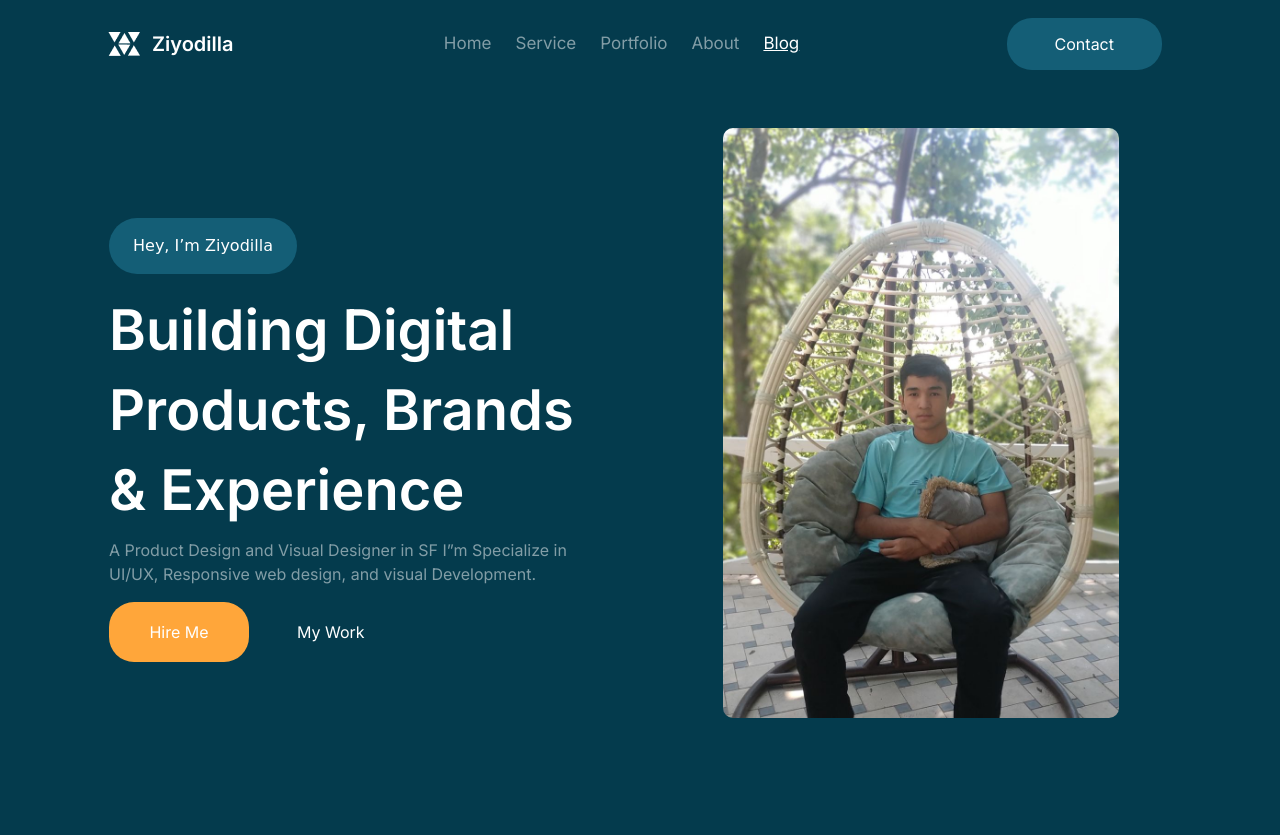
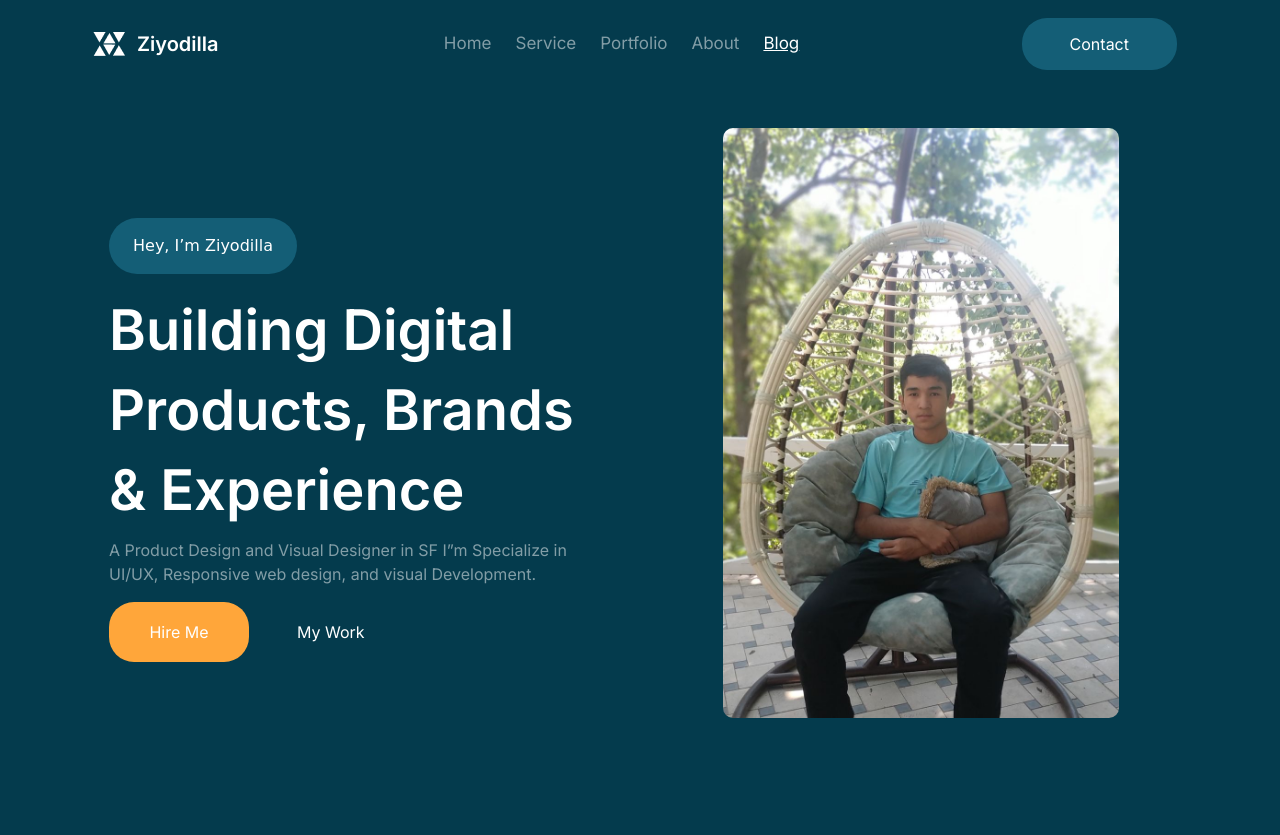
Before and after one commit to ZiyodillaDev/exam2, a plain HTML site: page index.html in a window 1280 px wide. Shown: the top 835 px of the page. Drawn offline with nearby package versions, Linux system fonts and the light colour scheme; a web font is replaced by a local one.

Commit message:
last commit

```diff
--- a/index.html
+++ b/index.html
@@ -12,15 +12,7 @@
 </head>
 
 <body data-spy="scroll" data-target="#navbar">
-
-  <div class="loader_bg">
-    <div class="loader">
-      <img src="./images/preload.gif" alt="...">
-    </div>
-  </div>
-  <div class="box-area">
     <header class="sticky-top" id="navbar">
-      <div class="wrapper">
         <div class="container-sm">
           <nav id="navbar-example2" class="navbar navbar-expand-lg justify-content-between">
             <div class="d-flex align-items-center gap-2">
@@ -69,7 +61,6 @@
             </div>
           </nav>
         </div>
-      </div>
     </header>
 
     <main>
--- a/sass/pages/index.scss
+++ b/sass/pages/index.scss
@@ -306,9 +306,3 @@ body {
   padding-bottom: 100px;
   padding-top: 100px;
 }
-
-
-.wrapper{
-  width: 1170px;
-  margin: 0 auto;
-}
```
